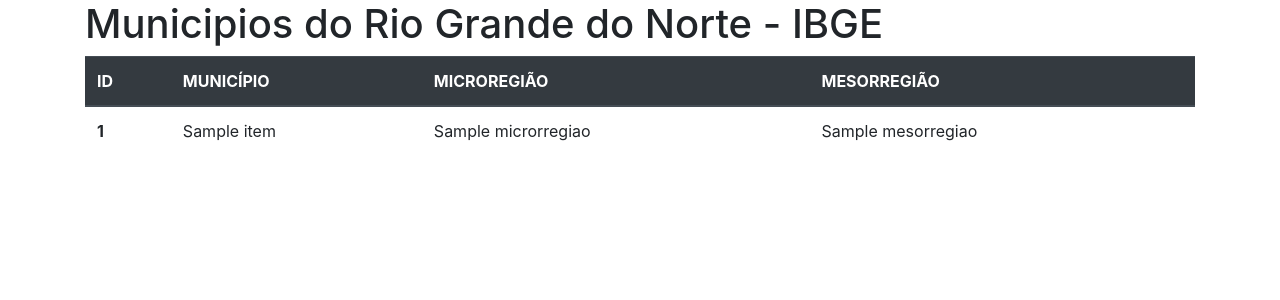
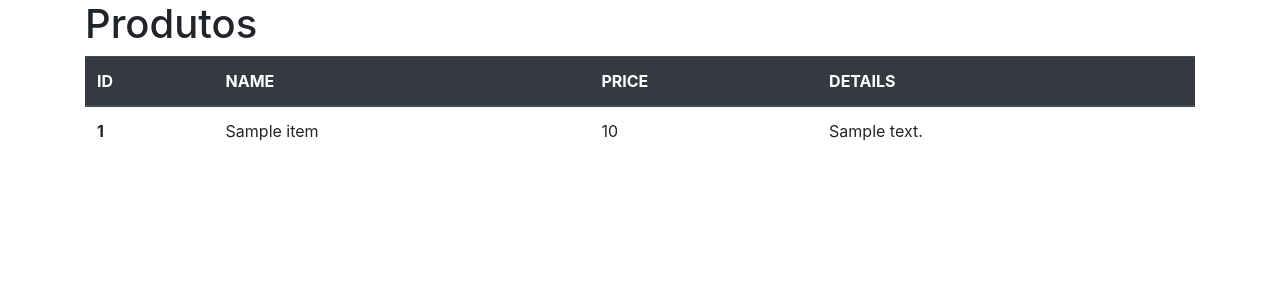
Before and after one commit to thassius-carrion/django-web-consumer, a Django app: page /products in a window 1280 px wide. Shown: the top 300 px of the page. Run offline with Django 4.2, Linux system fonts and the light colour scheme; tables that the repository leaves empty hold one stand-in row (values such as "Sample post"); a database or web service that is not in the repository returns one stand-in record (values such as "Sample title"); data that the repository does not hold is empty; some libraries are stand-ins or nearby versions.

Commit message:
getProducts retornando integrado com apifast

```diff
--- a/products/templates/index.html
+++ b/products/templates/index.html
@@ -4,34 +4,33 @@
     <meta charset="utf-8">
     <link rel="stylesheet" href="https://stackpath.bootstrapcdn.com/bootstrap/4.3.1/css/bootstrap.min.css" integrity="sha384-ggOyR0iXCbMQv3Xipma34MD+dH/1fQ784/j6cY/iJTQUOhcWr7x9JvoRxT2MZw1T" crossorigin="anonymous">
     <meta name="viewport" content="width=device-width, initial-scale=1">
-    <title>Municípios do RN</title>
+    <title>BELLA FIORI FLORICULTURA</title>
   </head>
   <body>
     <section class="container">
         <nav>
           <ul class="nav">
-            <li class="nav-item"><h1>Municipios do Rio Grande do Norte - IBGE</h1></li>
+            <li class="nav-item"><h1>Produtos </h1></li>
           </ul>
         </nav>
     </section>
-
     <div class="container">
       <table class="table">
         <thead class="thead-dark">
           <tr>
             <th scope="col">ID</th>
-            <th scope="col">MUNICÍPIO </th>
-            <th scope="col">MICROREGIÃO </th>
-            <th scope="col">MESORREGIÃO </th>
+            <th scope="col">NAME </th>
+            <th scope="col">PRICE </th>
+            <th scope="col">DETAILS </th>
           </tr>
         </thead>
         <tbody>
-          {% for indice, municipio in municipios.items %}
+          {% for indice, products in products.items %}
             <tr>
-              <th scope="row">{{ municipio.id }}</th>
-              <td>{{ municipio.nome }}</td>
-              <td>{{ municipio.microrregiao.nome }}</td>
-              <td>{{ municipio.microrregiao.mesorregiao.nome }}</td>
+              <th scope="row">{{ products.id }}</th>
+              <td>{{ products.name }}</td>
+              <td>{{ products.price }}</td>
+              <td>{{ products.details }}</td>
             </tr>
           {% endfor %}
         </tbody>
--- a/products/views.py
+++ b/products/views.py
@@ -1,6 +1,7 @@
 from django.shortcuts import render
 import requests # faz requisições HTTP
 
+"""
 def index(request):
     api = "https://servicodados.ibge.gov.br/api/v1/localidades/estados/24/municipios"
     requisicao = requests.get(api)
@@ -19,3 +20,24 @@
     }
 
     return render(request, "index.html", contexto)
+"""
+
+def index(request):
+    api = "http://127.0.0.1:8000/home/products"
+    requisicaoGet = requests.get(api)
+
+    try:
+        lista = requisicaoGet.json()
+
+    except ValueError:
+        print("A resposta não chegou com o formato esperado.")
+
+    dicionario = {}
+    for indice, valor in enumerate(lista):
+        dicionario[indice] = valor
+
+    contexto = {
+        "products": dicionario
+    }
+
+    return render(request, "index.html", contexto)
```
